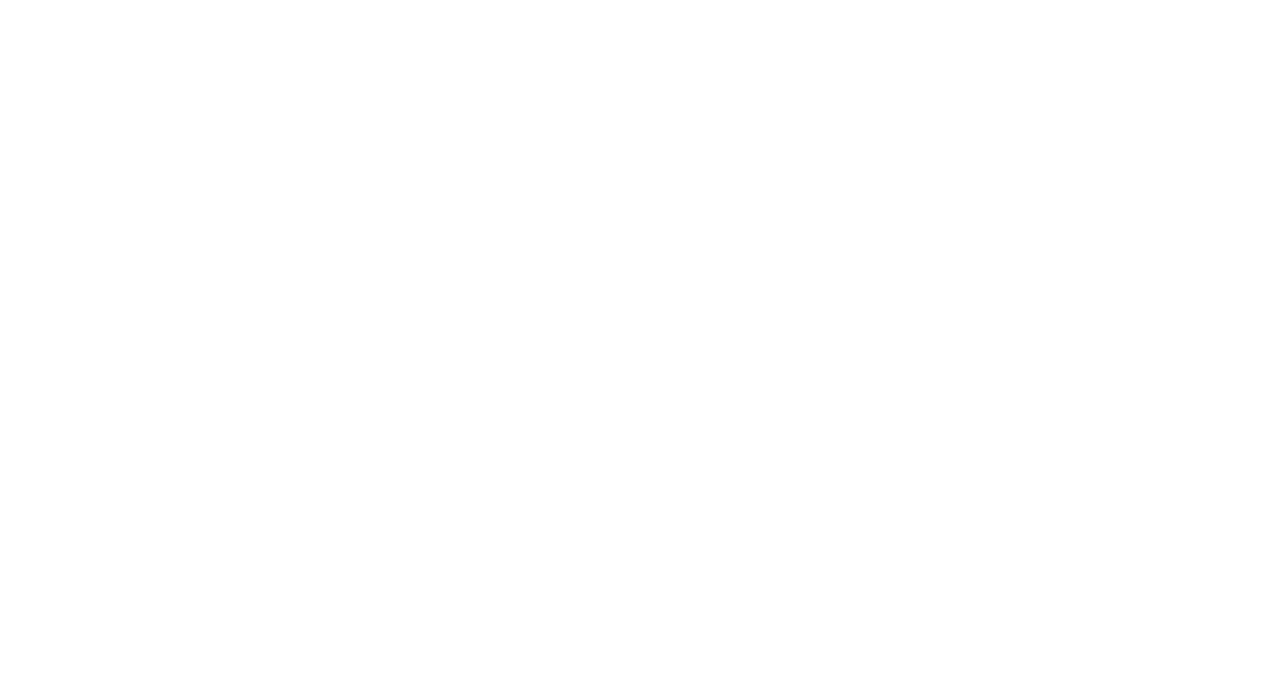
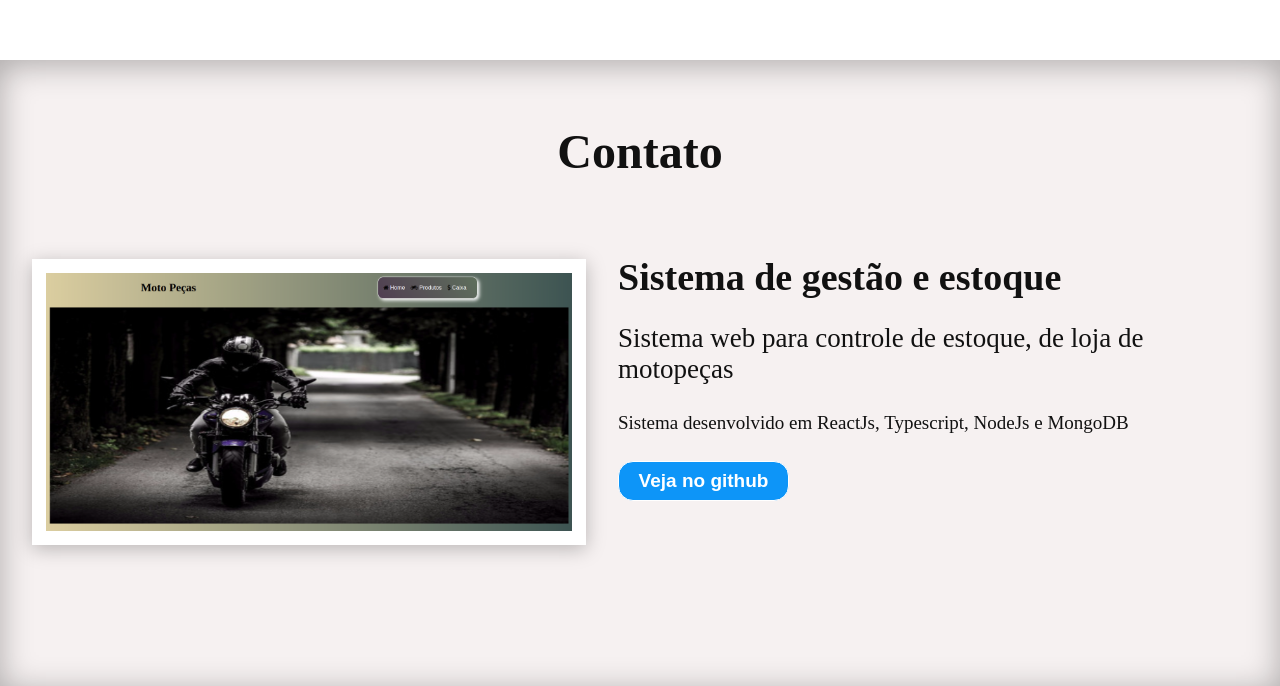
Before and after one commit to WagnerTerry/portfolio, a React (Vite) app: page / in a window 1280 px wide. Shown: the part 3855-4541 px from the top of the page. Before the commit the page ends 3835 px from the top, so only its background shows below. Built offline with nearby package versions, Linux system fonts and the light colour scheme.

Commit message:
chore: preparando informações de contato

```diff
--- a/src/App.scss
+++ b/src/App.scss
@@ -272,6 +272,87 @@ body {
       }
     }
   }
+
+  #contact {
+    margin: 80px 0 0 0;
+    background: #f6f1f1;
+    box-shadow: inset 0px 5px 32px rgba(0, 0, 0, 0.3);
+    transition: box-shadow 0.3s ease;
+
+    padding: 2rem;
+
+    h1 {
+      text-align: center;
+    }
+
+    .contact-details {
+      margin-top: 80px;
+      .container{
+        display: flex;
+        justify-content: space-around;
+        margin-bottom: 109px;
+
+        .contact-container {
+          border: 14px solid #fff;
+          box-shadow: 0px 4px 18px 0px rgba(0, 0, 0, 0.25);
+          background: #09e1bd;
+          flex-shrink: 0;
+          max-width: 526px;
+
+          img {
+            display: flex;
+            width: 100%;
+            height: 100%;
+            max-width: 550px;
+            max-height: 400px;
+          }
+        }
+        .contact-info {
+          padding: 0 2rem;
+          display: flex;
+          flex-direction: column;
+
+          strong {
+            font-size: 38px;
+            font-style: normal;
+            font-weight: 700;
+            line-height: 37px;
+          }
+
+          span {
+            font-size: 19px;
+          }
+          .contact-subtitle {
+            font-size: 27px;
+          }
+
+          button {
+            border-radius: 15px;
+            border: 1px solid ;
+            background-color: #0d95f8;
+
+            width: 171px;
+            height: 40px;
+
+            color: #fff;
+            text-align: center;
+            font-size: 19px;
+            font-style: normal;
+            font-weight: 700;
+            cursor: pointer;
+          }
+        }
+      }
+
+      .reverse-container{
+        flex-direction: row-reverse;
+
+        // a {
+        //   text-align: end;
+        // }
+      }
+    }
+  }
 }
 
 // img {
--- a/src/App.tsx
+++ b/src/App.tsx
@@ -10,6 +10,7 @@ import StackMobile from "../src/assets/stack-mobile.svg";
 import "./App.scss";
 import { Project } from "./components/Project";
 import { Skills } from "./components/Skills";
+import { Contact } from "./components/Contact";
 
 function App() {
   return (
@@ -197,54 +198,23 @@ function App() {
         </div>
       </div>
 
-      {/* <div id="teste">
-        <h2>Desenvolvedor de Software</h2>
-        <div className="profile">
-          <h3>
-            Olá meu nome é Wagner, formado em Análise e Desenvolvimento de
-            Sistemas pela Unicarioca, sou um desenvolvedor de software desde
-            2019 e tive a oportunidade de trabalhar com diversas tecnologias e
-            em diferentes, e nos últimos anos atuei em diversas aplicações
-            utilizando o JavaScript e todo o seu ecossistema para o
-            desenvolvimento tanto no front, back e mobile.
-          </h3>
-          <img src={Profile} alt="foto de perfil" />
+      <div id="contact">
+        <h1>Contato</h1>
+
+        <div className="contact-details">
+          <Contact
+            className="container"
+            title="Sistema de gestão e estoque"
+            subtitle="Sistema web para controle de estoque, de loja de motopeças"
+            image={Motorcycle}
+            alt="Imagem do sistema de motopeças"
+            developed="Sistema desenvolvido em ReactJs, Typescript, NodeJs e MongoDB"
+            link="https://github.com/WagnerTerry/moto-pecas-projeto"
+          />
+          </div>
         </div>
 
-        <h2>Projetos</h2>
 
-        <li>Sistema de controle e estoque de um moto-peças</li>
-        <li>Sistema para pizzaria</li>
-        <li>Carrinho de compras</li>
-
-        <h2>Habilidades Técnicas</h2>
-
-        <li>HTML, CSS , JavaScript, TypeScript , Sass</li>
-        <li>React , Next</li>
-        <li>NodeJs, APIRest, Swagger</li>
-        <li>MySQL, MongoDB, Prisma, FireBase</li>
-        <li>React Native, Flutter</li>
-        <li>Noções básicas de AWS</li>
-        <li>Testes unitários</li>
-        <li>Git, GitHub , Bitbucket </li>
-
-        <h2>Experiência profissional</h2  >
-        <li>Carteira Protegida - Empresa Calindra</li>
-        <li>Ame Shopping - Empresa Calindra</li>
-        <li>Omelete Store - Empresa Calindra</li>
-        <li>Entre outros</li>
-
-        <a
-          href={Curriculum}
-          download="Currículo do Wagner"
-          rel="noreferrer"
-        >
-          <button>Baixar currículo</button>
-        </a>
-        </div> */}
-      {/* <div id='skills'>
-        <span>teste</span>
-      </div> */}
     </div>
   );
 }
--- /dev/null
+++ b/src/components/Contact/index.tsx
@@ -0,0 +1,30 @@
+type IContact = {
+    image: string;
+    title: string;
+    subtitle: string;
+    developed: string;
+    link: string;
+    className: string;
+    alt: string;
+  };
+
+  export const Contact = (props: IContact) => (
+    <div className={props.className}>
+      <div className="contact-container">
+        <img src={props.image} alt={props.alt} />
+      </div>
+      <div className="contact-info">
+        <strong>{props.title}</strong>
+        <br />
+        <span className='contact-subtitle'>{props.subtitle}</span>
+        <br />
+        <span>
+          {props.developed}
+        </span>
+        <br />
+        <a href={props.link} target='_blank'>
+          <button>Veja no github</button>
+        </a>
+      </div>
+    </div>
+  );
```
Also changed, not shown: src/assets/photo-contact.jpeg (added).
